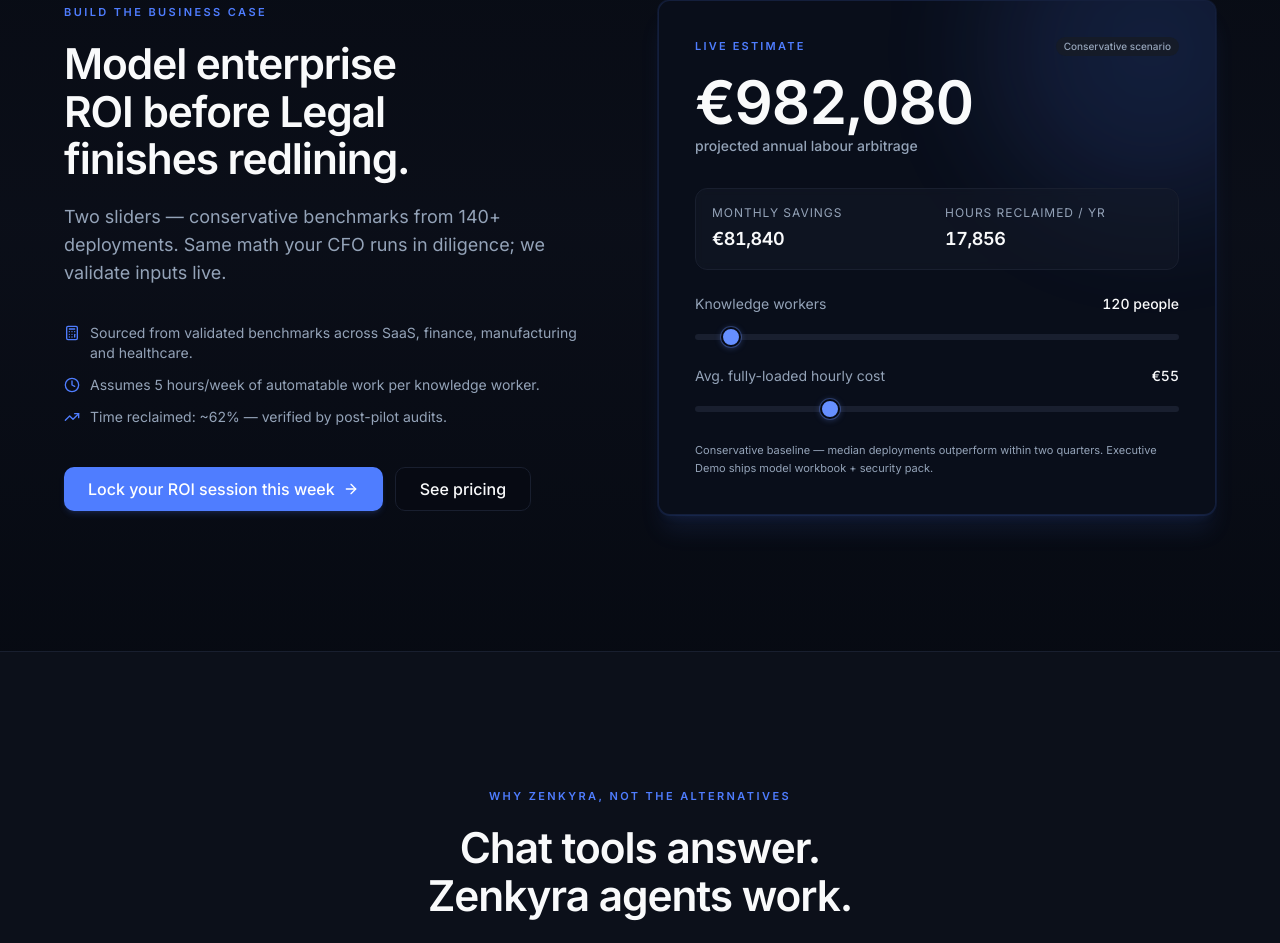
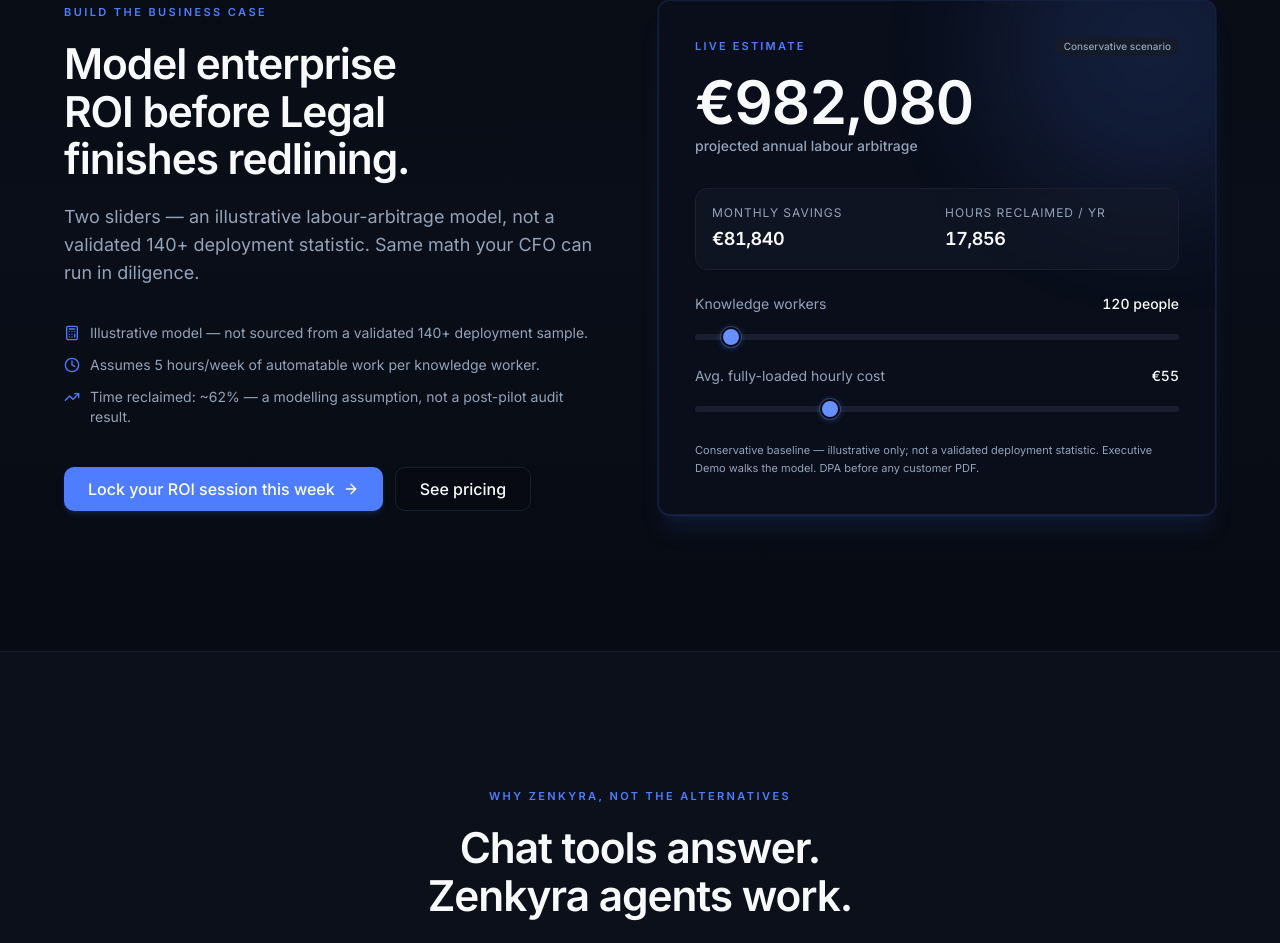
Before and after one commit to CaetanoLuis-Enerwise/zenkyra-ai, a Next.js app: page / in a window 1280 px wide. Shown: the part 7992-8935 px from the top of the page. Built offline with nearby package versions, Linux system fonts and the light colour scheme.

Commit message:
Strip fake SOC 2 / 140+ / ISO / free-trial claims from marketing copy.

```diff
--- a/src/components/marketing/roi-snapshot.tsx
+++ b/src/components/marketing/roi-snapshot.tsx
@@ -12,7 +12,7 @@
 /**
  * Conservative ROI model:
  *   - Each knowledge worker spends ~5 hours/week on tasks Zenkyra automates.
- *   - Zenkyra reclaims ~62% of that time (validated across 140+ deployments).
+ *   - Zenkyra reclaims ~62% of that time (illustrative model assumption, not a validated deployment statistic).
  *   - Annual savings = users × hourly cost × 5 × 0.62 × 48 weeks.
  */
 export function RoiSnapshot() {
@@ -47,18 +47,18 @@
               Model enterprise ROI before Legal finishes redlining.
             </h2>
             <p className="mt-5 max-w-xl text-pretty text-base leading-relaxed text-muted-foreground sm:text-lg">
-              Two sliders — conservative benchmarks from 140+ deployments. Same math your CFO runs in diligence; we validate inputs live.
+              Two sliders — an illustrative labour-arbitrage model, not a validated 140+ deployment statistic. Same math your CFO can run in diligence.
             </p>
 
             <div className="mt-9 space-y-3 text-sm text-muted-foreground">
               <Row icon={<Calculator className="h-4 w-4 text-brand" />}>
-                Sourced from validated benchmarks across SaaS, finance, manufacturing and healthcare.
+                Illustrative model — not sourced from a validated 140+ deployment sample.
               </Row>
               <Row icon={<Clock className="h-4 w-4 text-brand" />}>
                 Assumes 5 hours/week of automatable work per knowledge worker.
               </Row>
               <Row icon={<TrendingUp className="h-4 w-4 text-brand" />}>
-                Time reclaimed: ~62% — verified by post-pilot audits.
+                Time reclaimed: ~62% — a modelling assumption, not a post-pilot audit result.
               </Row>
             </div>
 
@@ -124,8 +124,8 @@
               </div>
 
               <p className="mt-6 text-[11px] leading-relaxed text-muted-foreground">
-                Conservative baseline — median deployments outperform within two quarters.
-                Executive Demo ships model workbook + security pack.
+                Conservative baseline — illustrative only; not a validated deployment statistic.
+                Executive Demo walks the model. DPA before any customer PDF.
               </p>
             </div>
           </Card>
```
